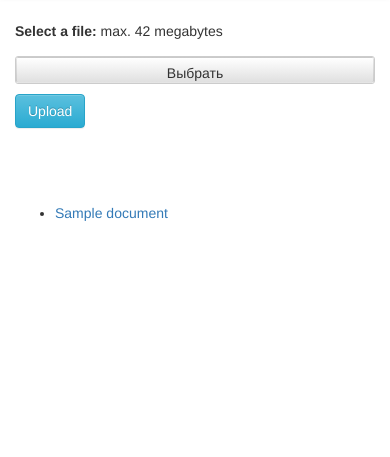
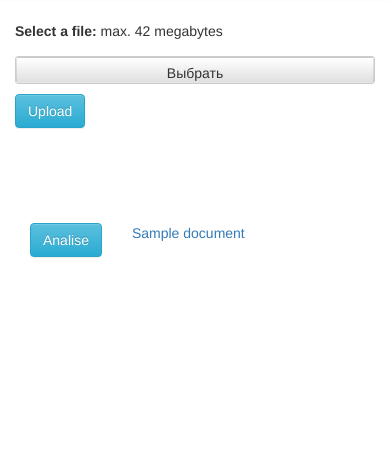
Before and after one commit to levozavr/JUDICIAL-ANALYST, a Django app: page / in a window 390 px wide. Shown: the part 54-511 px from the top of the page. Run offline with Django 3.2, Linux system fonts and the light colour scheme; tables that the repository leaves empty hold one stand-in row (values such as "Sample post"); some libraries are stand-ins or nearby versions.

Commit message:
update disigned

```diff
--- a/analitics/utils_analitic.py
+++ b/analitics/utils_analitic.py
@@ -75,9 +75,12 @@ def parse(filename):
         analyze(solution_parse)
     return (obshiycountNK, obshiycountGK)
 
-#parse('documents/2018/08/14/1_АС_897_решений_за_июль_2016_dsBofKz.txt')
 
-print(obshiycountGK)
-print(obshiycountNK)
-print(arrGK)
-print(arrNK)
+if __name__ == '__main__':
+
+    #parse('documents/2018/08/14/1_АС_897_решений_за_июль_2016_dsBofKz.txt')
+
+    print(obshiycountGK)
+    print(obshiycountNK)
+    print(arrGK)
+    print(arrNK)
--- a/analitics/utils_backend.py
+++ b/analitics/utils_backend.py
@@ -9,7 +9,6 @@ from analitics.utils_analitic import parse
 def check_file_in_base(filename):
     documents = Document.objects.all()
     for doc in documents:
-        print(doc.name)
         if doc.name == filename:
             return (False, str(doc.docfile))
     return (True, '')
--- a/analitics/views.py
+++ b/analitics/views.py
@@ -5,7 +5,8 @@ from django.template import RequestContext
 from analitics.models import Document
 from analitics.forms import DocumentForm
 from analitics.utils_analitic import parse
-from  analitics.utils_backend import *
+from analitics.utils_backend import *
+from urllib.parse import unquote
 # Create your views here.
 
 
@@ -15,10 +16,12 @@ def upload_file(request):
     if request.method == 'POST' and 'upload' in request.POST:
         return upload(request)
     elif request.method == 'POST' and 'analise' in request.POST:
-        print(str(request.FILES['docfile']))
+        filename = unquote(unquote(request.POST['file'])).split('/media/')[1]
+        nk, gk = parse(filename)
+        return HttpResponse(f'удача!<br>упоминаний статей гражданского кодекса:{gk}<br>'
+                            f'упоминаний статей налогового кодекса:{nk}')
     else:
         form = DocumentForm()
 
     documents = Document.objects.all()
-
     return render(request, 'analitics/index.html', {'documents': documents, 'form': form})
--- a/static/css/utils.css
+++ b/static/css/utils.css
@@ -1,14 +1,63 @@
 .top-buffer-first {
     margin-top: 65px;
 }
+.bottom-buffer-first {
+    margin-bottom: 75px;
+}
+.top-buffer-second {
+    margin-top: 20px;
+}
+
+.div-middle-text {
+    vertical-align: middle;
+}
+
+.row-flex {
+    display: flex;
+    flex-flow: row wrap;
+}
+
 
 .error-div {
     background-color: red
 }
 
 .overflow-div-scroll {
-    overflow-x: hidden
+    overflow-x: hidden;
+    overflow-y: hidden;
+	word-break: break-all;
 }
+
+
+
+.box {
+    position: relative;
+}
+
+.box > div {
+    position: absolute;
+    top: 20%;
+
+}
+
+
+
+
+
+
+
+
+
+
+
+
+
+
+
+
+
+
+
 
 .file_upload {
     position: relative;
--- a/templates/analitics/index.html
+++ b/templates/analitics/index.html
@@ -29,15 +29,29 @@
 
 <div id="list-of-docs">
 	<div class="container ">
-	   <div class="row top-buffer-first">
-	      <div class="col-md-6 col-md-offset-2 overflow-div-scroll">
+	   <div class="row top-buffer-first bottom-buffer-first">
+	      <div class="col-md-6 col-md-offset-2 ">
 	          <!-- List of uploaded documents -->
                 {% if documents %}
-                    <ul>
                     {% for document in documents %}
-                        <li><a href="{{ document.docfile.url }}">{{ document.name }}</a></li>
+                            <div class="container ">
+                                <div class="row top-buffer-second row-flex">
+                                    <div class="col-md-1 col-sm-2 ">
+                                        <form method="post" enctype="multipart/form-data">
+                                            {% csrf_token %}
+                                            <input type="hidden" name="file" value="{{ document.docfile.url }}">
+                                            <input type="submit" name="analise" value="Analise" class="btn btn-info">
+                                        </form>
+                                    </div>
+
+                                    <div class="col-md-6 col-sm-8 overflow-div-scroll">
+                                        <a href="{{ document.docfile.url }}" >
+                                            {{ document.name }}</a>
+                                    </div>
+
+                                </div>
+                            </div>
                     {% endfor %}
-                    </ul>
                 {% else %}
                     <p>No documents.</p>
                 {% endif %}
```
